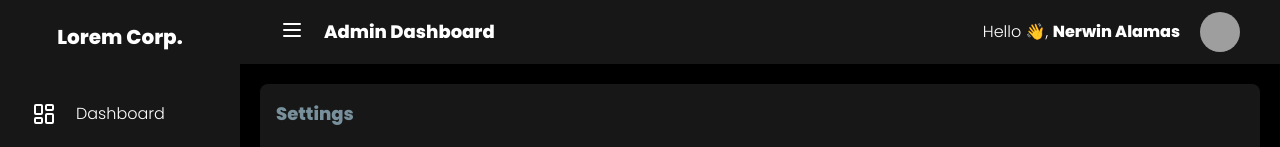
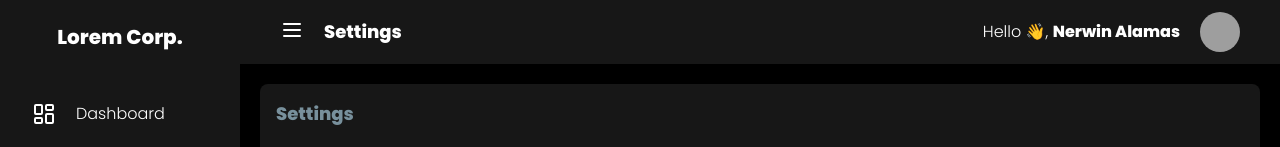
Before and after one commit to nerwinalamas/admin_dashboard_fe, a React (Vite) app: page /settings in a window 1280 px wide. Shown: the top 147 px of the page. Built offline with nearby package versions, Linux system fonts and the light colour scheme; grey boxes are pictures that could not be loaded.

Commit message:
refactor: dynamic navbar heading

```diff
--- a/src/components/Navbar.tsx
+++ b/src/components/Navbar.tsx
@@ -1,15 +1,35 @@
 import { Menu } from "lucide-react";
 import { Avatar, AvatarFallback, AvatarImage } from "./ui/avatar";
 import useSidebarStore from "../hooks/useSidebar";
+import { useLocation } from "react-router-dom";
 
 const Navbar = () => {
     const { toggleSidebar } = useSidebarStore();
+    const location = useLocation();
 
     return (
         <div className="h-16 flex items-center justify-between p-4 md:px-10 bg-customCard">
             <div className="flex gap-5">
                 <Menu className="cursor-pointer" onClick={toggleSidebar} />
-                <h1 className="text-lg font-bold">Admin Dashboard</h1>
+                <h1 className="text-lg font-bold">
+                    {location.pathname === "/"
+                        ? "Admin Dashboard"
+                        : location.pathname === "/analytics"
+                        ? "Analytics"
+                        : location.pathname === "/products"
+                        ? "Products"
+                        : location.pathname === "/manage-users"
+                        ? "Manage Users"
+                        : location.pathname === "/messages"
+                        ? "Messages"
+                        : location.pathname === "/calendar"
+                        ? "Calendar"
+                        : location.pathname === "/tasks"
+                        ? "Tasks"
+                        : location.pathname === "/settings"
+                        ? "Settings"
+                        : ""}
+                </h1>
             </div>
             <div className="flex items-center gap-5">
                 <p className="hidden md:block">
```
